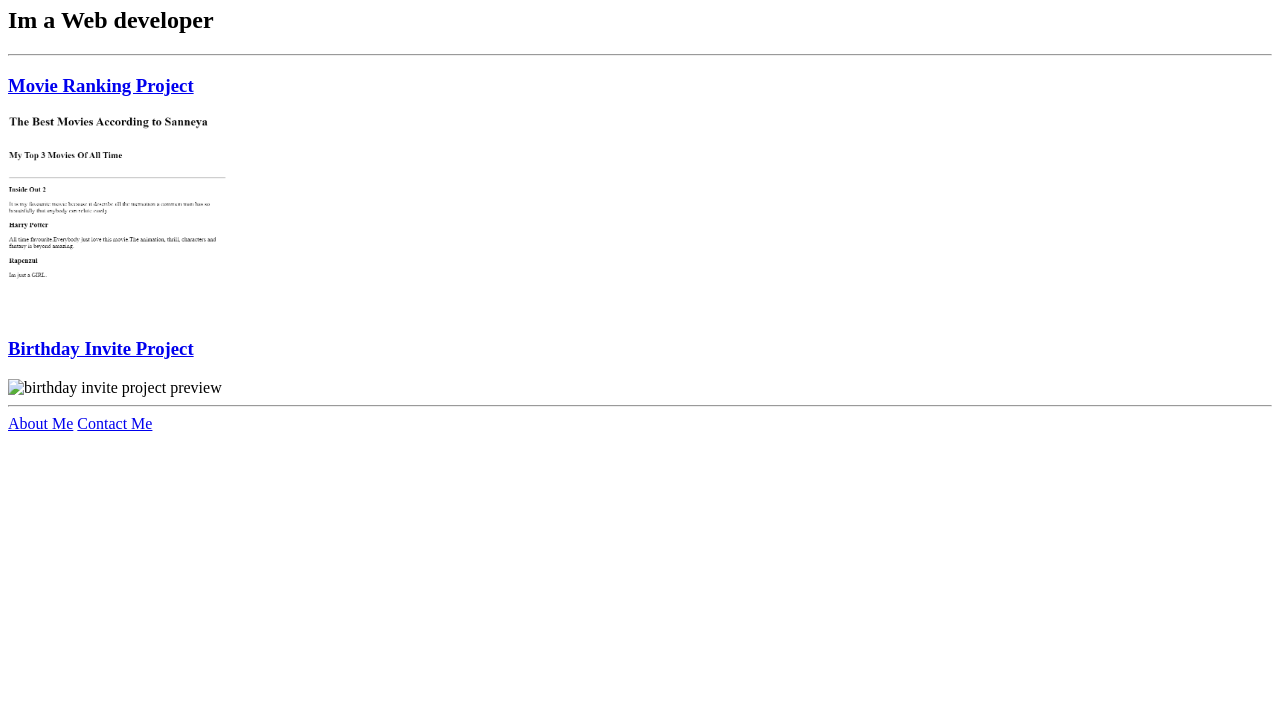
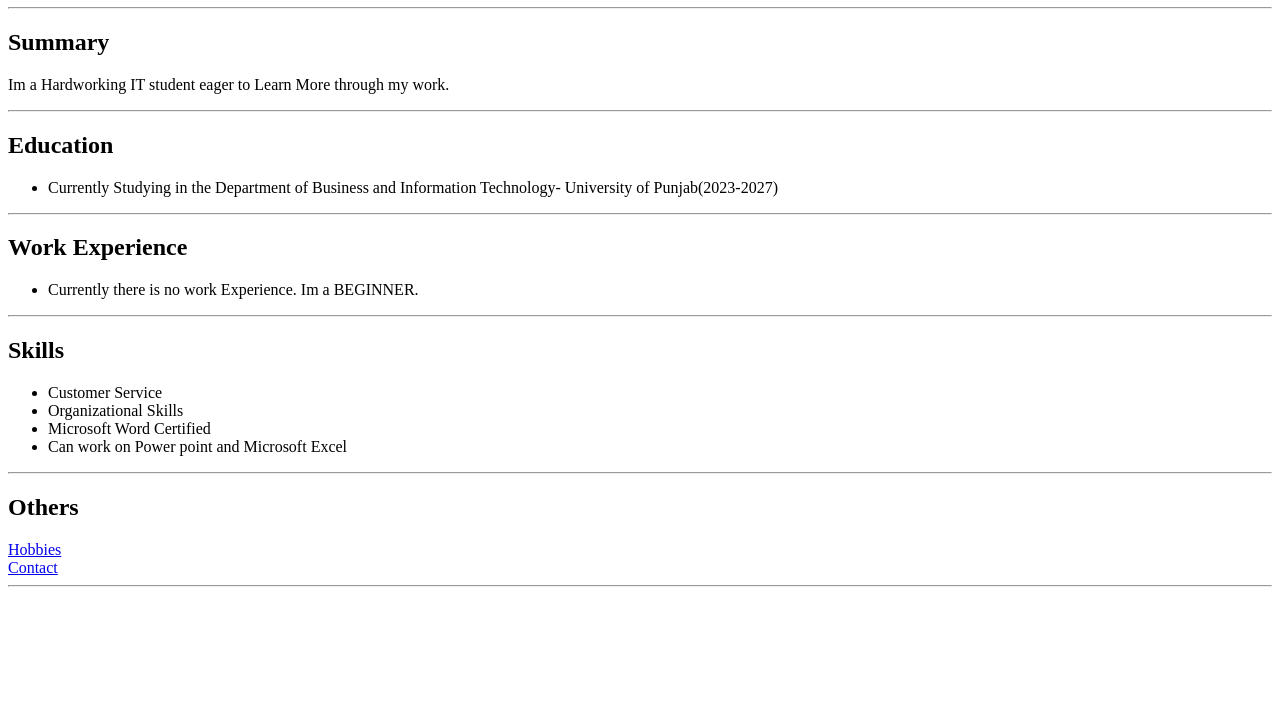
Before and after one commit to SanneyA/html-portfolio, a plain HTML site: page index.html in a window 1280 px wide. Shown: the part 73-800 px from the top of the page. Drawn offline with Linux system fonts and the light colour scheme.

Commit message:
Add files via upload

```diff
--- a/index.html
+++ b/index.html
@@ -1,36 +1,36 @@
-<!-- TODO 1: Create the HTML Boilerplate -->
 <!DOCTYPE html>
 <html lang="en">
 <head>
     <meta charset="UTF-8">
     <meta name="viewport" content="width=device-width, initial-scale=1.0">
-    <title>Portfolio</title>
+    <title>My Resume</title>
 </head>
 <body>
-    <h1>Sanneya's Portfolio</h1>
-    <h2>Im a Web developer</h2>
+    <h1>Sanneya Irfan</h1>
     <hr>
-    <h3><a href="./public/movie-ranking.html">Movie Ranking Project</a></h3>
-    <img src="./assets/images/movies.png" height="200" alt="movie ranking project preview"/>
-    <h3><a href="./public/birthday-invite.html">Birthday Invite Project</a></h3>
-    <img src="./assets/images/birthday.png" height="200" alt="birthday invite project preview"/>
-    <hr />
-    <a href="./public/about.html">About Me</a>
-    <a href="./public/contact.html">Contact Me</a>
+    <h2>Summary</h2>
 
-
+      <p>Im a Hardworking IT student eager to Learn More through my work.</p>
+      <hr>
+      <h2>Education</h2>
+      <ul><li><p>Currently Studying in the Department of Business and Information Technology- University of Punjab(2023-2027)</p></li>
+      </ul>
+        <hr>
+<h2>Work Experience </h2>
+<ul><li><p>Currently there is no work Experience. Im a BEGINNER.</p></li></ul>
+   <HR></HR>
+   <h2>Skills</h2>
+<p><ul>
+    <li>Customer Service</li>
+    <li>Organizational Skills</li>
+    <li>Microsoft Word Certified</li>
+    <li>Can work on Power point and Microsoft Excel</li>
+</ul></p>
+<hr>
+<h2>Others</h2>
+<a href="./hobbies.html">Hobbies</a>
+<br>
+<a href="./contact.html">Contact</a>
+<hr>
 </body>
 </html>
-<!-- TODO 2: Add Your previous projects' HTML into the public folder -->
-
-<!-- TODO 3: Take screenshots of your project previews and add the images to the images folder -->
-
-<!-- TODO 4: Add titles/subtitles etc. -->
-
-<!-- TODO 5: Add a link to the project pages -->
-
-<!-- TODO 6: Add images to show the project previews
-HINT for TODO 6: You can use the height attribute set to 200 to make the image smaller:
-https://developer.mozilla.org/en-US/docs/Web/HTML/Element/img#attr-height -->
-
-<!-- TODO 7: Add the Contact Me and About Me page links -->
```
Also changed, not shown: hobbies.html (added, +19 -0 lines).
